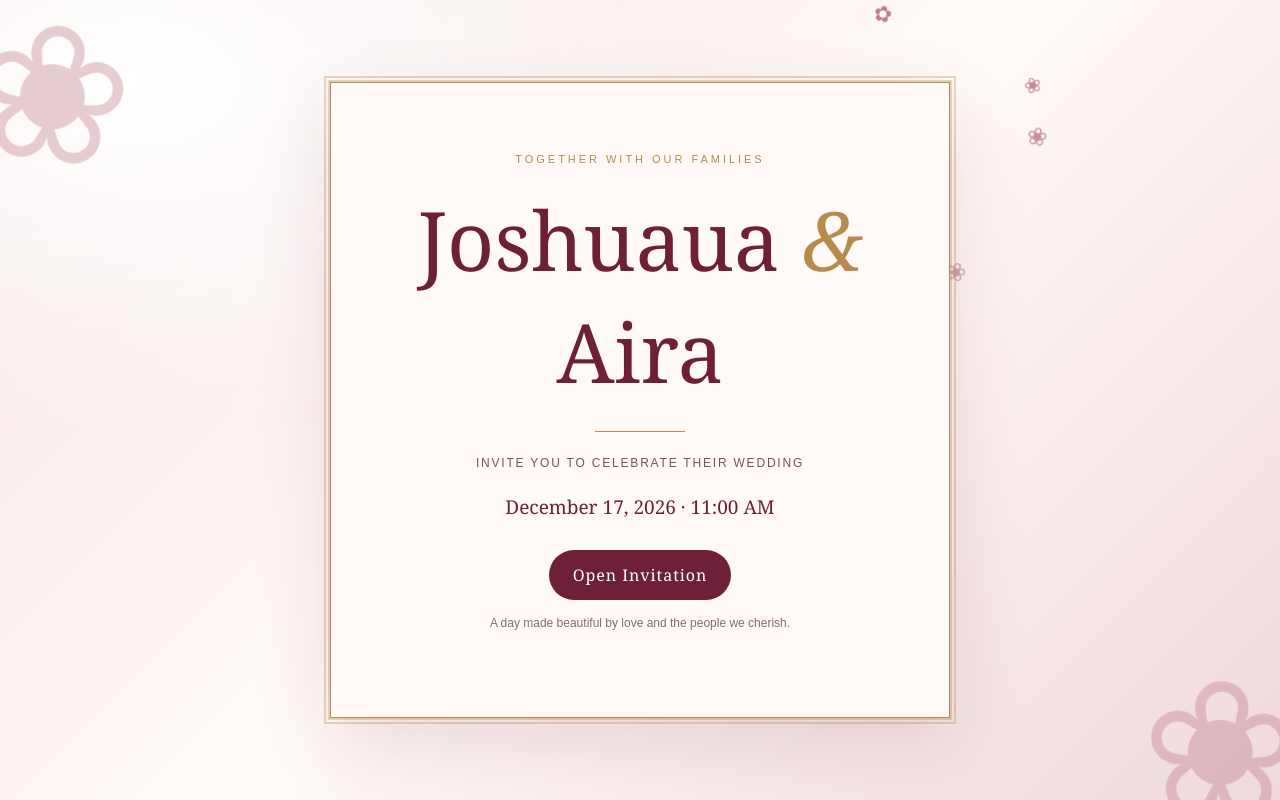
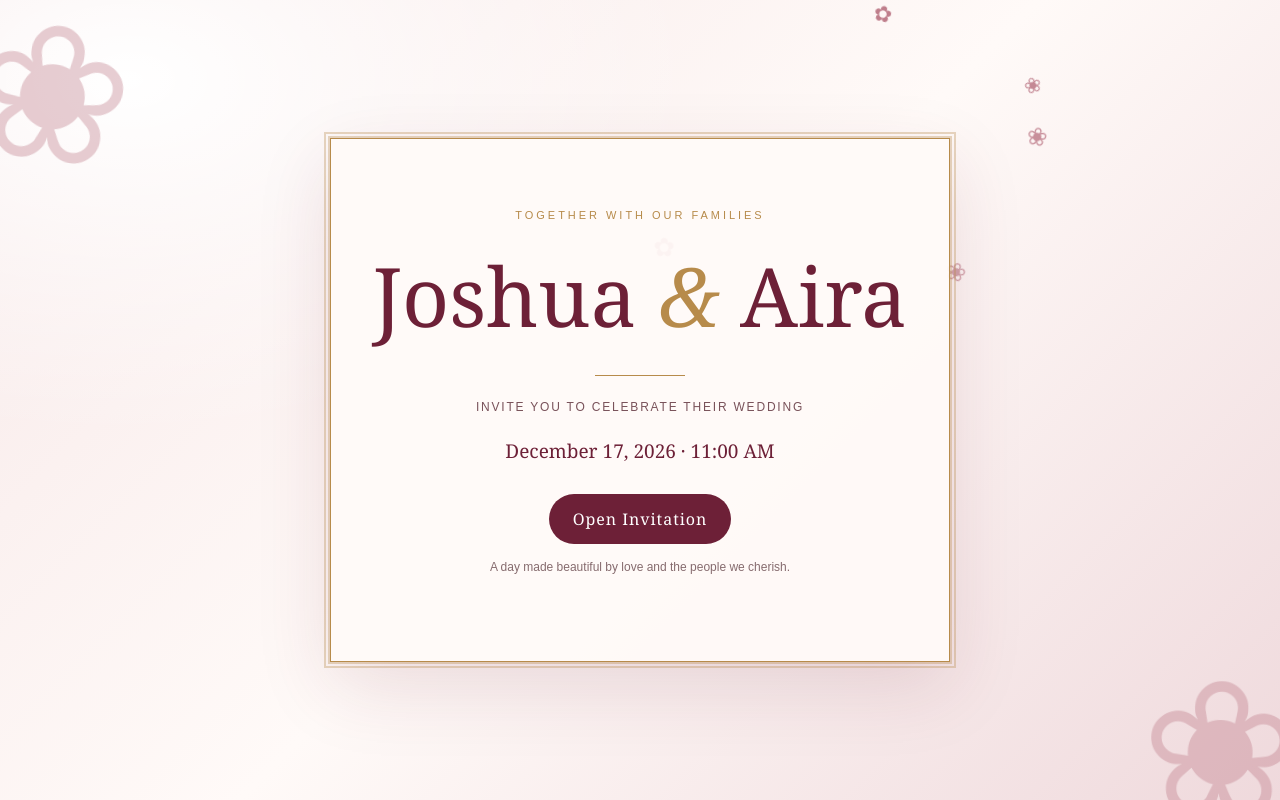
Before and after one commit to JoshuaandAira/weddinginvitation, a plain HTML site: page index.html in a window 1280 px wide. Drawn offline with Linux system fonts and the light colour scheme.

Commit message:
Add files via upload

```diff
--- a/index.html
+++ b/index.html
@@ -1,7 +1,7 @@
 <!doctype html>
 <html lang="en"><head>
 <meta charset="utf-8"><meta name="viewport" content="width=device-width,initial-scale=1">
-<meta name="theme-color" content="#6d2037"><title>Joshuaua & Aira — Wedding Invitation</title>
+<meta name="theme-color" content="#6d2037"><title>Joshua & Aira — Wedding Invitation</title>
 <style>
 :root{--wine:#6d2037;--gold:#b78b4b;--ink:#50343a;--paper:#fffaf8}
 *{box-sizing:border-box}html{scroll-behavior:smooth}body{margin:0;color:var(--ink);font-family:Georgia,serif;background:linear-gradient(135deg,#f6e4e5,#fffaf8 55%,#efd9dc)}
@@ -29,10 +29,10 @@ footer{text-align:center;padding:30px;background:var(--wine);color:#f9e9e8}.peta
 @media(max-width:600px){.gallery-grid{grid-template-columns:1fr;max-width:340px;margin-left:auto;margin-right:auto}}
 
 </style></head><body>
-<header class="cover" id="cover"><div class="card"><div class="kicker">Together with our families</div><div class="names">Joshuaua <span class="amp">&</span> Aira</div><div class="rule"></div><p class="date">Invite you to celebrate their wedding</p><p style="color:var(--wine);font-size:19px;margin:24px 0 30px">December 17, 2026 · 11:00 AM</p><button class="btn" id="open">Open Invitation</button><p class="note">A day made beautiful by love and the people we cherish.</p></div></header>
+<header class="cover" id="cover"><div class="card"><div class="kicker">Together with our families</div><div class="names">Joshua <span class="amp">&</span> Aira</div><div class="rule"></div><p class="date">Invite you to celebrate their wedding</p><p style="color:var(--wine);font-size:19px;margin:24px 0 30px">December 17, 2026 · 11:00 AM</p><button class="btn" id="open">Open Invitation</button><p class="note">A day made beautiful by love and the people we cherish.</p></div></header>
 <main id="site">
 <nav class="nav"><a href="#welcome">Welcome</a><a href="#details">Details</a><a href="#gallery">Gallery</a><a href="#venue">Venue</a><a href="#rsvp">RSVP</a></nav>
-<section id="welcome"><div class="inner reveal"><div class="kicker">The beginning of forever</div><h1 class="title">Joshuaua <span class="amp">&</span> Aira</h1><p class="lead">With joyful hearts, we invite you to join us as we celebrate our love and the start of our forever. Your presence will make our day even more special.</p><div class="rule"></div><p class="date">Thursday · December 17, 2026 · 11:00 in the morning</p></div></section>
+<section id="welcome"><div class="inner reveal"><div class="kicker">The beginning of forever</div><h1 class="title">Joshua <span class="amp">&</span> Aira</h1><p class="lead">With joyful hearts, we invite you to join us as we celebrate our love and the start of our forever. Your presence will make our day even more special.</p><div class="rule"></div><p class="date">Thursday · December 17, 2026 · 11:00 in the morning</p></div></section>
 <section class="details" id="details"><div class="inner reveal"><div class="kicker">Save the date</div><h2 class="title">Counting down to “I do”</h2><div class="count"><div class="unit"><b id="days">--</b><span>DAYS</span></div><div class="unit"><b id="hours">--</b><span>HOURS</span></div><div class="unit"><b id="minutes">--</b><span>MINUTES</span></div><div class="unit"><b id="seconds">--</b><span>SECONDS</span></div></div><div class="cards"><div class="mini"><h3>Ceremony</h3><p>December 17, 2026<br>11:00 AM</p></div><div class="mini"><h3>Celebration</h3><p>Alunsina Hotel and Spa<br>Roxas City, Philippines</p></div><div class="mini"><h3>Attire</h3><p>Dress in your best semi-formal attire and celebrate with us.</p></div></div></div></section>
 
 <section class="gallery" id="gallery">
@@ -49,7 +49,7 @@ footer{text-align:center;padding:30px;background:var(--wine);color:#f9e9e8}.peta
 
 <section id="venue"><div class="inner reveal"><div class="kicker">Join us here</div><h2 class="title">The Venue</h2><div class="map"><h3 style="font-size:25px;font-weight:normal;color:var(--wine)">Alunsina Hotel and Spa</h3><p>Teodorica Ave., Banica, Roxas City, Philippines</p><a class="btn" target="_blank" rel="noopener" href="https://www.google.com/maps/search/?api=1&query=Alunsina+Hotel+and+Spa+Teodorica+Ave+Banica+Roxas+City">Open Google Maps</a></div></div></section>
 <section class="details" id="rsvp"><div class="inner reveal"><div class="kicker">Kindly respond</div><h2 class="title">Will You Join Us?</h2><p class="lead">Please let us know if you can celebrate with us.</p><form id="rsvpForm"><label class="field" for="guest">Your full name</label><input id="guest" type="text" required placeholder="Enter your name"><label class="field" for="attend">Will you attend?</label><select id="attend" required><option value="">Please select</option><option>Joyfully accepts</option><option>Regretfully declines</option></select><label class="field" for="guests">Number of guests (including you)</label><input id="guests" type="number" min="1" max="10" value="1" required><label class="field" for="message">Message for the couple (optional)</label><textarea id="message" placeholder="Write a short message..."></textarea><div class="center" style="margin-top:20px"><button class="btn" type="submit">Send RSVP</button></div><p id="result" class="note" role="status"></p></form><p class="note"><b>Demo RSVP:</b> This sample form only shows a confirmation on this device. It does not send or save responses for the couple.</p></div></section>
-<footer><p>With love, Joshuaua &amp; Aira</p><p>December 17, 2026 · 11:00 AM</p></footer></main>
+<footer><p>With love, Joshua &amp; Aira</p><p>December 17, 2026 · 11:00 AM</p></footer></main>
 <button class="music" id="music" style="display:none" type="button" aria-label="Toggle wedding music">♫ Music: Off</button><audio id="audio" src="./wedding-music.mp3" loop preload="auto"></audio>
 <script>
 const observer=new IntersectionObserver(es=>es.forEach(e=>{if(e.isIntersecting)e.target.classList.add('visible')}),{threshold:.12});
```
